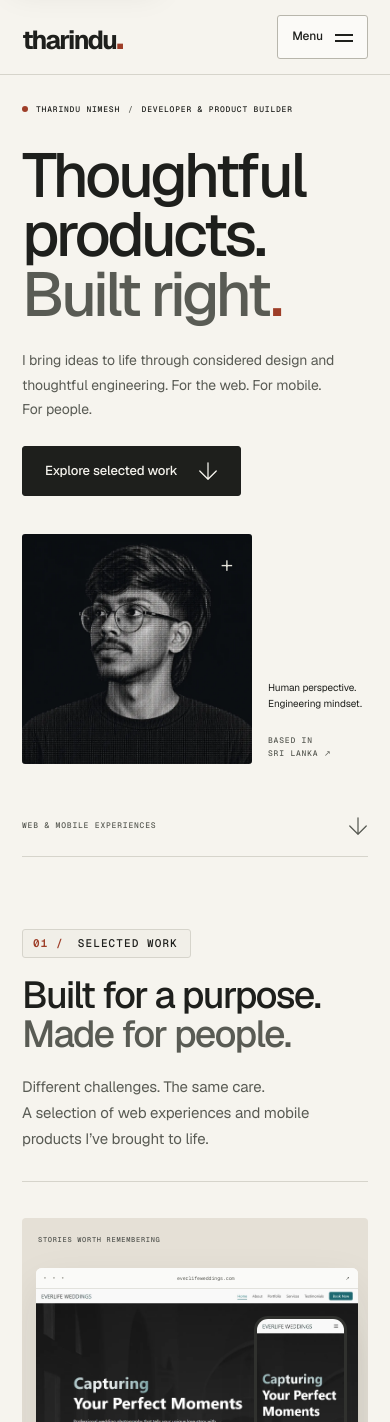
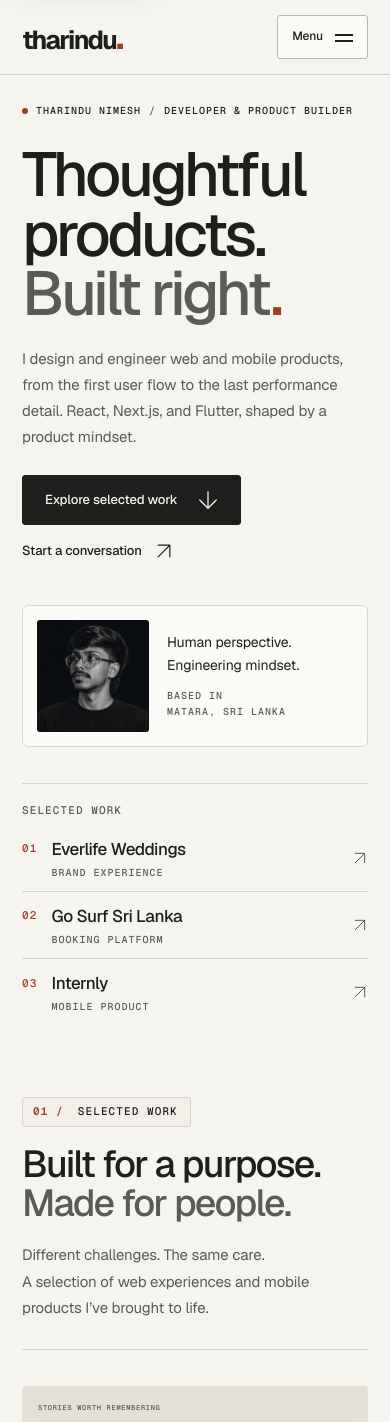
Before and after one commit to tharinduxn/tharindunimesh.com, a Next.js app: page / in a window 390 px wide. Shown: the top 1422 px of the page. Built offline with nearby package versions, Linux system fonts and the light colour scheme.

Commit message:
feat(hero): build editorial landing experience

```diff
--- a/app/globals.css
+++ b/app/globals.css
@@ -315,7 +315,7 @@ img {
   color: var(--muted);
 }
 .hero-description {
-  max-width: 390px;
+  max-width: 450px;
   margin-top: 30px;
 }
 .hero-description p {
@@ -370,14 +370,74 @@ img {
   color: var(--muted);
   font-size: 9px;
 }
-.hero-bottom {
+.hero-actions {
   display: flex;
-  justify-content: space-between;
+  flex-wrap: wrap;
   align-items: center;
-  margin-top: 62px;
-  padding-block: 24px;
-  border-bottom: 1px solid var(--line);
+  gap: 12px 28px;
+}
+.hero-index {
+  display: grid;
+  grid-template-columns: 160px 1fr;
+  align-items: start;
+  gap: 24px;
+  margin-top: 64px;
+  padding-top: 22px;
+  border-top: 1px solid var(--line);
+}
+.hero-index-label {
   color: var(--muted);
+  padding-top: 14px;
+}
+.hero-index ol {
+  display: grid;
+  grid-template-columns: repeat(3, 1fr);
+  margin: 0;
+  padding: 0;
+  list-style: none;
+}
+.hero-index li + li {
+  border-left: 1px solid var(--line);
+}
+.hero-index a {
+  display: grid;
+  grid-template-columns: auto 1fr auto;
+  grid-template-areas:
+    "number title arrow"
+    ". category arrow";
+  align-items: center;
+  gap: 2px 14px;
+  min-height: 64px;
+  padding: 10px 20px;
+  transition: background var(--duration-fast) var(--ease-out);
+}
+.hero-index a:hover {
+  background: var(--surface-subtle);
+}
+.hero-index-number {
+  grid-area: number;
+  color: var(--accent);
+}
+.hero-index-title {
+  grid-area: title;
+  font-size: 17px;
+  font-weight: 500;
+  letter-spacing: var(--tracking-subhead);
+}
+.hero-index-category {
+  grid-area: category;
+  color: var(--muted);
+  font-size: 10px;
+}
+.hero-index .arrow {
+  grid-area: arrow;
+  width: 16px;
+  height: 16px;
+  color: var(--muted);
+}
+.hero-index a:hover .arrow {
+  color: var(--accent);
+  transform: translate(2px, -2px);
 }
 .section {
   padding-block: clamp(72px, 8.5vw, 120px);
@@ -443,6 +503,19 @@ img {
   .hero h1 {
     font-size: clamp(64px, 9.1vw, 92px);
   }
+  .hero-index {
+    grid-template-columns: 1fr;
+    gap: 6px;
+  }
+  .hero-index-label {
+    padding-top: 0;
+  }
+  .hero-index a {
+    padding-inline: 14px;
+  }
+  .hero-index li:first-child a {
+    padding-left: 0;
+  }
   .section {
     padding-block: 88px;
   }
@@ -463,63 +536,74 @@ img {
   .hero-intro {
     gap: 8px;
     flex-wrap: wrap;
-    font-size: 8px;
-    margin-bottom: 30px;
+    font-size: 10px;
+    margin-bottom: 26px;
   }
   .hero-intro-divider {
     margin: 0;
   }
   .hero-grid {
     grid-template-columns: 1fr;
-    gap: 38px;
+    gap: 32px;
   }
   .hero h1 {
-    font-size: clamp(57px, 15.9vw, 91px);
+    font-size: clamp(56px, 15.9vw, 91px);
   }
   .hero-description {
-    display: grid;
-    grid-template-columns: 1fr;
-    margin-top: 24px;
+    margin-top: 22px;
   }
   .hero-description p {
-    font-size: 14px;
-    max-width: 320px;
+    font-size: 15px;
+    max-width: 34ch;
   }
-  .hero-description .button {
-    justify-self: start;
+  .hero-actions {
+    gap: 4px 24px;
   }
+  /* Mobile: the portrait becomes a compact identity card instead of a full-bleed image. */
   .hero-portrait {
     display: grid;
-    grid-template-columns: 1fr 100px;
-    align-items: end;
-    gap: 16px;
+    grid-template-columns: 112px 1fr;
+    align-items: center;
+    gap: 18px;
     max-width: none;
-    padding: 0;
+    padding: 14px;
+    border: 1px solid var(--line);
+    border-radius: var(--radius-sm);
+    background: var(--surface-elevated);
   }
   .portrait-image-wrap {
     aspect-ratio: 1;
   }
-  .portrait-index {
+  .portrait-index,
+  .portrait-cross {
     display: none;
   }
   .hero-portrait figcaption {
     display: flex;
     flex-direction: column;
-    gap: 22px;
-    font-size: 10px;
-    padding-bottom: 4px;
+    gap: 12px;
+    font-size: 14px;
+    padding: 0;
   }
   .hero-portrait figcaption .eyebrow {
     text-align: left;
-    font-size: 8px;
+    font-size: 10px;
   }
-  .hero-bottom {
-    margin-top: 32px;
-    font-size: 8px;
-    padding-block: 20px;
+  .hero-index {
+    margin-top: 36px;
+    padding-top: 18px;
   }
-  .hero-bottom > span:nth-child(2) {
-    display: none;
+  .hero-index ol {
+    grid-template-columns: 1fr;
+  }
+  .hero-index li + li {
+    border-left: 0;
+    border-top: 1px solid var(--line);
+  }
+  .hero-index a,
+  .hero-index li:first-child a {
+    padding-inline: 0;
+    min-height: 60px;
   }
   .section {
     padding-block: 72px;
--- a/components/hero.tsx
+++ b/components/hero.tsx
@@ -1,12 +1,17 @@
 import Image from "next/image";
+import Link from "next/link";
+import { projects } from "@/lib/projects";
 import { Arrow } from "./arrow";
 
 export function Hero() {
   return (
     <section className="hero container" aria-labelledby="hero-heading" id="top">
       <div className="hero-intro eyebrow">
-        <span className="status-dot" /> Tharindu Nimesh{" "}
-        <span className="hero-intro-divider">/</span> Developer & product builder
+        <span className="status-dot" aria-hidden="true" /> Tharindu Nimesh{" "}
+        <span className="hero-intro-divider" aria-hidden="true">
+          /
+        </span>{" "}
+        Developer &amp; product builder
       </div>
       <div className="hero-grid">
         <div className="hero-copy">
@@ -21,12 +26,17 @@ export function Hero() {
           </h1>
           <div className="hero-description" data-page-enter>
             <p>
-              I bring ideas to life through considered design and thoughtful engineering. For the
-              web. For mobile. For people.
+              I design and engineer web and mobile products, from the first user flow to the last
+              performance detail. React, Next.js, and Flutter, shaped by a product mindset.
             </p>
-            <a className="button button-dark" href="#work">
-              Explore selected work <Arrow direction="down" />
-            </a>
+            <div className="hero-actions">
+              <a className="button button-dark" href="#work">
+                Explore selected work <Arrow direction="down" />
+              </a>
+              <a className="text-link" href="#contact">
+                Start a conversation <Arrow />
+              </a>
+            </div>
           </div>
         </div>
         <figure className="hero-portrait">
@@ -36,7 +46,7 @@ export function Hero() {
               alt="Tharindu Nimesh, rendered in a monochrome pattern of binary digits"
               width={1000}
               height={1000}
-              sizes="(max-width: 600px) calc(100vw - 160px), (max-width: 1000px) 45vw, 420px"
+              sizes="(max-width: 600px) 112px, (max-width: 1000px) 40vw, 420px"
               loading="eager"
               fetchPriority="high"
             />
@@ -56,16 +66,28 @@ export function Hero() {
             <span className="eyebrow">
               Based in
               <br />
-              Sri Lanka ↗
+              Matara, Sri Lanka
             </span>
           </figcaption>
         </figure>
       </div>
-      <div className="hero-bottom eyebrow">
-        <span>Web & mobile experiences</span>
-        <span>Design with intent. Build with care.</span>
-        <Arrow direction="down" />
-      </div>
+      <nav className="hero-index" aria-label="Selected case studies">
+        <span className="hero-index-label eyebrow">Selected work</span>
+        <ol>
+          {projects.map((project) => (
+            <li key={project.slug}>
+              <Link href={`/work/${project.slug}`}>
+                <span className="eyebrow hero-index-number">{project.number}</span>
+                <span className="hero-index-title">{project.title}</span>
+                <span className="eyebrow hero-index-category">
+                  {project.category.split(" / ")[0]}
+                </span>
+                <Arrow />
+              </Link>
+            </li>
+          ))}
+        </ol>
+      </nav>
     </section>
   );
 }
```
